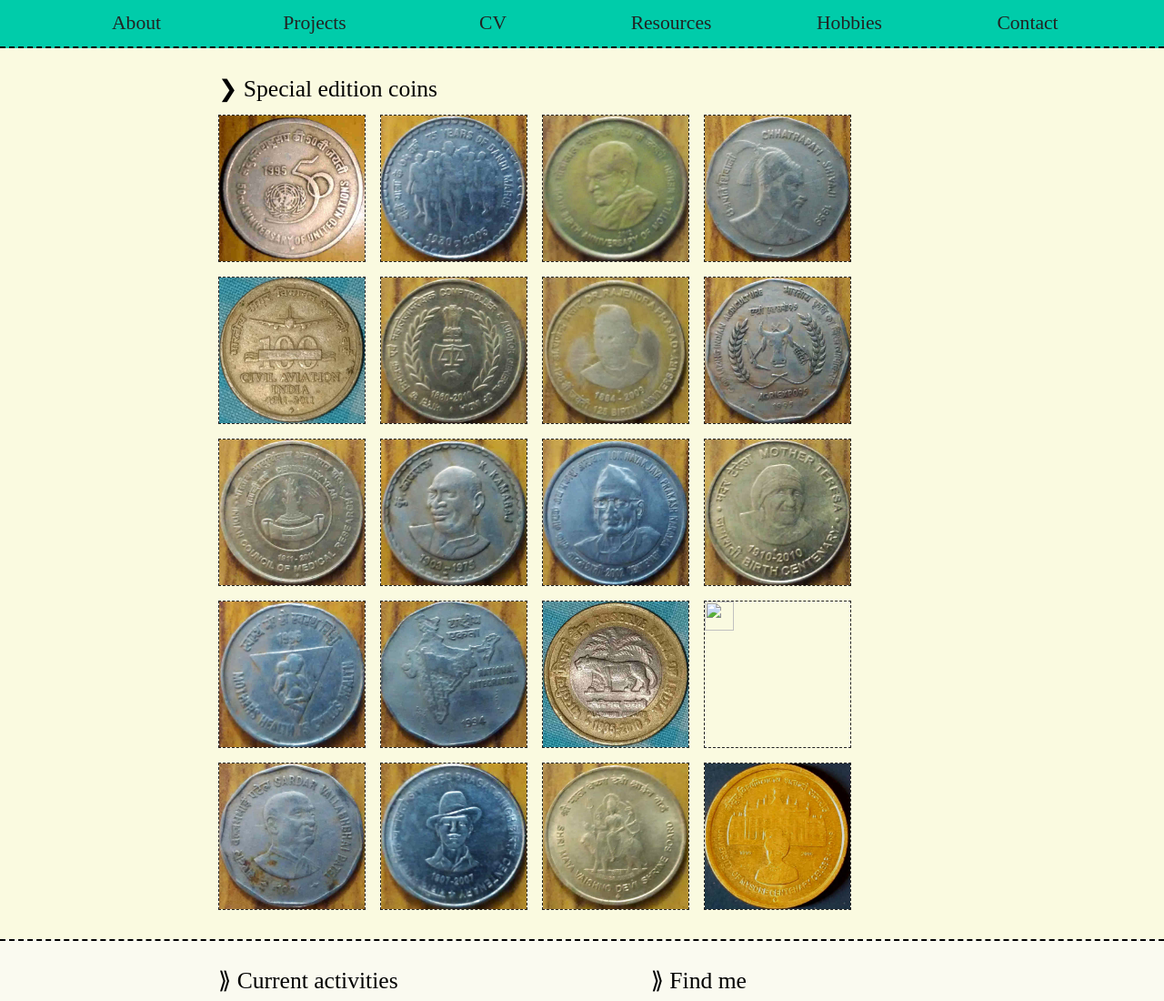
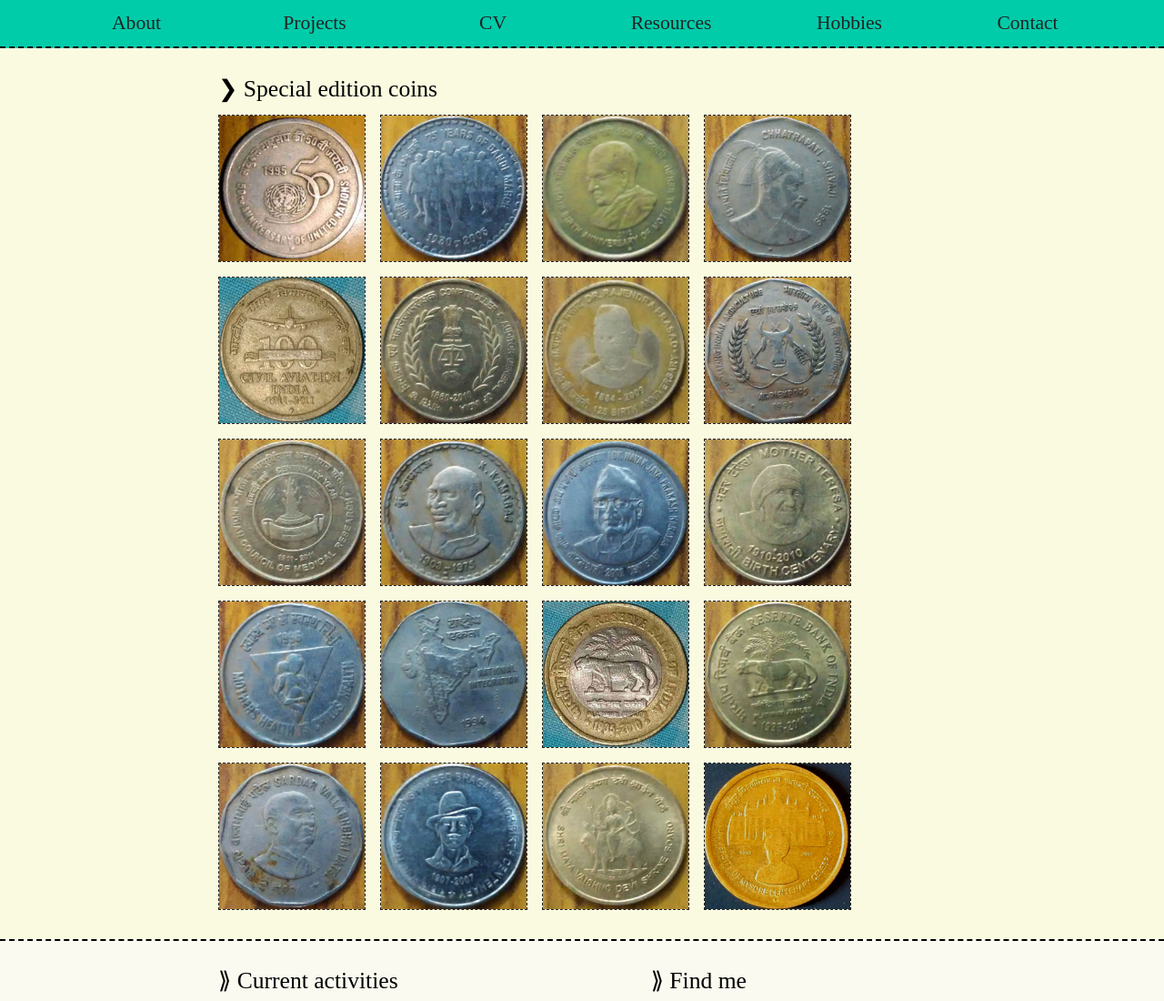
Before and after one commit to anuragg-in/anuragg-in.github.io, a plain HTML site: page coins.html in a window 1280 px wide. Shown: the top 1100 px of the page at 91% size. Drawn offline with Linux system fonts and the light colour scheme.

Commit message:
corrected coins page

```diff
--- a/coins.html
+++ b/coins.html
@@ -44,7 +44,7 @@
 var dir = "images/coins/";
 var x=document.getElementById('coins');
 var y='';
-var coins=new Array('50th_anniversary_of_united_nations.jpg','75_years_of_dandi_march.jpg','150th_birth_anniversary_of_motilal_nehru.jpg','chatrapati_shivaji_1999.jpg','civil_aviation_100_years.jpg','comptroller_and_auditor_general_of_india.jpg','dr_rajendra_prasad_125th_birth_anniversary.jpg','globalizing_indian_agriculture.jpg','indian_council_of_medical_research.jpg','k_kamraj.jpg','lok_nayak_jay_prakash_narayan.jpg','mother_teresa_birth_centenary.jpg','mother-s_health_is_child-s_health.jpg','national_integration.jpg','rbi_platinum_jubilee.jpg','reserve_bank_of_india_platinum_jubilee','sardar_vallabhai_patel.jpg','shaheed_bhagat_singh.jpg','shri_mata_vaishno_devi_shrine_board.jpg','university_of_mysore_centenary_celebration.jpg');
+var coins=new Array('50th_anniversary_of_united_nations.jpg','75_years_of_dandi_march.jpg','150th_birth_anniversary_of_motilal_nehru.jpg','chatrapati_shivaji_1999.jpg','civil_aviation_100_years.jpg','comptroller_and_auditor_general_of_india.jpg','dr_rajendra_prasad_125th_birth_anniversary.jpg','globalizing_indian_agriculture.jpg','indian_council_of_medical_research.jpg','k_kamraj.jpg','lok_nayak_jay_prakash_narayan.jpg','mother_teresa_birth_centenary.jpg','mother-s_health_is_child-s_health.jpg','national_integration.jpg','rbi_platinum_jubilee.jpg','reserve_bank_of_india_platinum_jubilee.jpg','sardar_vallabhai_patel.jpg','shaheed_bhagat_singh.jpg','shri_mata_vaishno_devi_shrine_board.jpg','university_of_mysore_centenary_celebration.jpg');
 for (i=0;i<coins.length;i++)
 {
 	y=y+"<img class = 'image-border float-image' src = '"+dir+coins[i]+ "'>";
```
